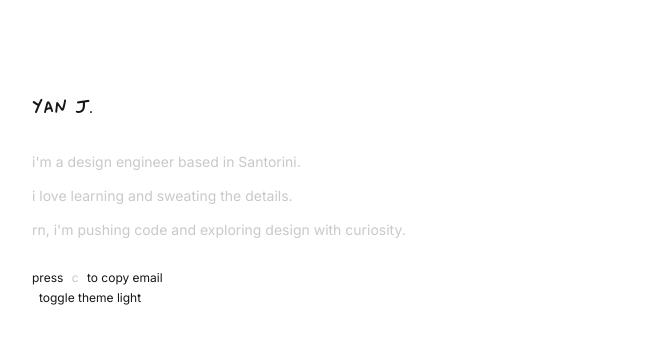
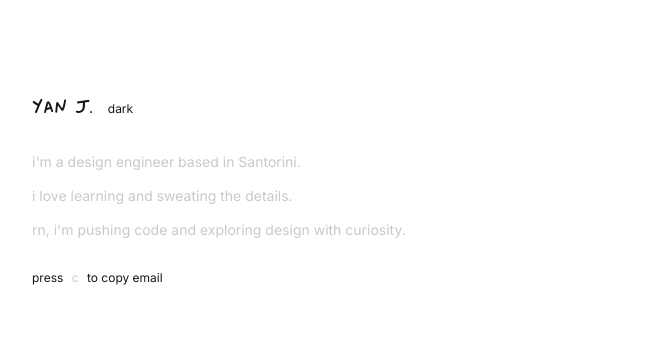
Before and after one commit to hiyankey/personal-site, a Next.js app: page / in a window 1280 px wide. Shown: the top 341 px of the page, without its empty margins (308-970 px from the left). Built offline with nearby package versions, Linux system fonts and the light colour scheme; grey boxes are pictures that could not be loaded.

Commit message:
refactor: apply theme

```diff
--- a/app/globals.css
+++ b/app/globals.css
@@ -33,5 +33,5 @@
 }
 
 body {
-  @apply bg-background text-foreground font-sans text-sm;
+  @apply bg-background text-foreground font-sans text-sm  ;
 }
--- a/app/page.tsx
+++ b/app/page.tsx
@@ -13,9 +13,9 @@ export default function Home() {
     (!("theme" in localStorage) && window.matchMedia("(prefers-color-scheme: dark)").matches),
     )
     if (theme) {
+            localStorage.theme = "light"
+          } else {
             localStorage.theme = "dark"
-          } else {
-            localStorage.theme = "light"
     }
 
   }, [theme])
@@ -24,17 +24,17 @@ export default function Home() {
    <main>
 
       <div className="max-w-[600px] mx-auto py-[96px]">
-        <h3 className="font-display text-lg mb-[28px]">Yan J.</h3>
+        <h3 className="font-display text-lg mb-[28px]">Yan J.     <button type="button" className="w-fit font-sans text-xs px-[6px] py-[2px] rounded-md border-[1px] border-[#fff]/[.05] bg-[#fff]/[.03]" onClick={() => {
+          setTheme(prev => !prev)
+
+         }}> {theme ? 'light': 'dark'}</button></h3>
         <div className="space-y-[14px] text-[#c9c9c9] mb-[28px]">
           <p>i'm a design engineer based in Santorini.</p>
           <p>i love learning and sweating the details.</p>
           <p>rn, i'm pushing code and exploring design with curiosity.</p>
         </div>
          <div className="w-fit font-sans text-xs">press <span className="px-1 py-[.5px] rounded-sm border-[1px] border-[#fff]/[.05] bg-[#fff]/[.03] place-items-center inline-flex w-fit h-fit text-[#c9c9c9] ">c</span> to copy email</div>
-        <button type="button" className="w-fit font-sans text-xs px-[6px] py-[2px] rounded-md border-[1px] border-[#fff]/[.05] bg-[#fff]/[.03]" onClick={() => {
-          setTheme(prev => !prev)
 
-         }}>toggle theme {theme ? 'dark': 'light'}</button>
 
 
         <InfiniteSlider pauseOnHover className="my-[56px]">
```
